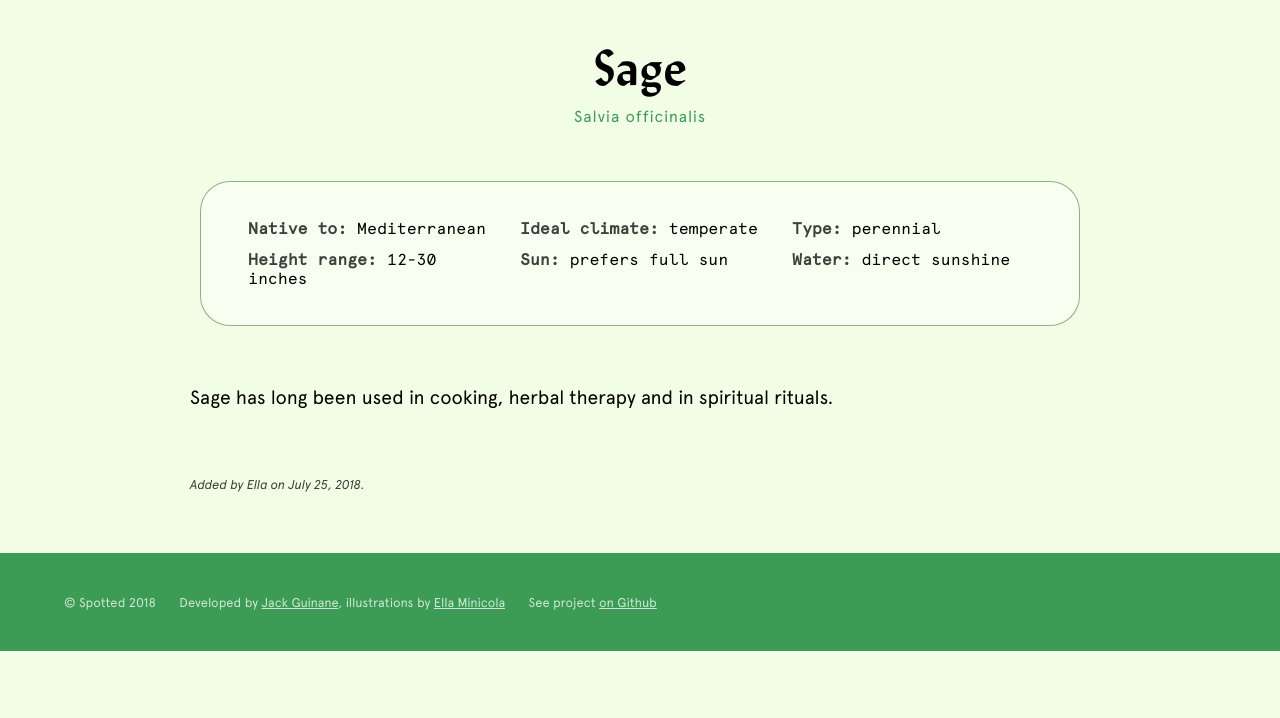
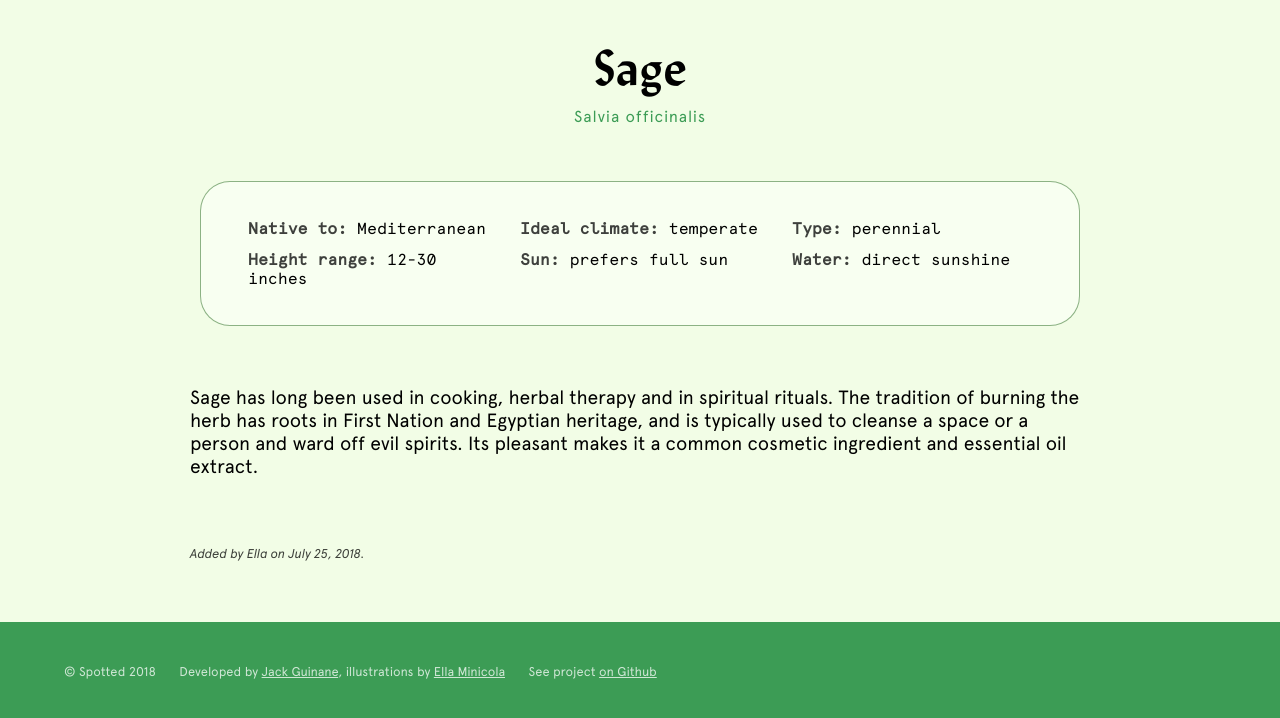
Before and after one commit to qjack001/Spotted, a Jekyll site: the page built from catalog/_posts/2018-7-25-Sage.md, in a window 1280 px wide, cut to the strip 574-1294 px from the top of the page. Built offline with Jekyll 4.4.1, drawn with Linux system fonts in a browser that asks for light colours; some web fonts are replaced; before the commit the page ends 1225 px from its top, so only the background shows below that.

Commit message:
Sage update
New description and image for sage plant catalogue

```diff
--- a/catalog/_posts/2018-7-25-Sage.md
+++ b/catalog/_posts/2018-7-25-Sage.md
@@ -14,4 +14,4 @@ data:
   water: direct sunshine
 ---
 
-Sage has long been used in cooking, herbal therapy and in spiritual rituals.
+Sage has long been used in cooking, herbal therapy and in spiritual rituals. The tradition of burning the herb has roots in First Nation and Egyptian heritage, and is typically used to cleanse a space or a person and ward off evil spirits. Its pleasant makes it a common cosmetic ingredient and essential oil extract.
```
Also changed, not shown: 2 other files.
